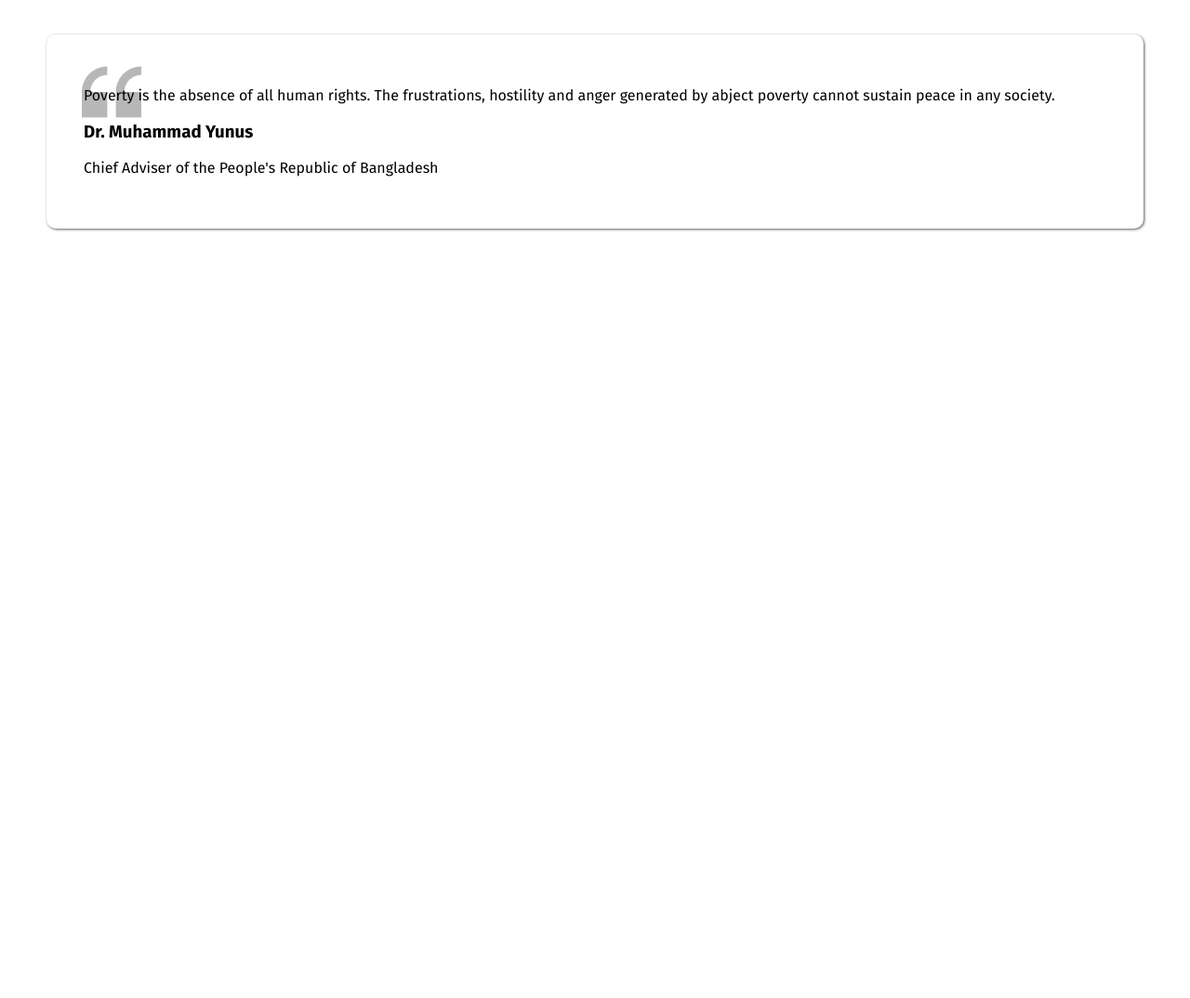
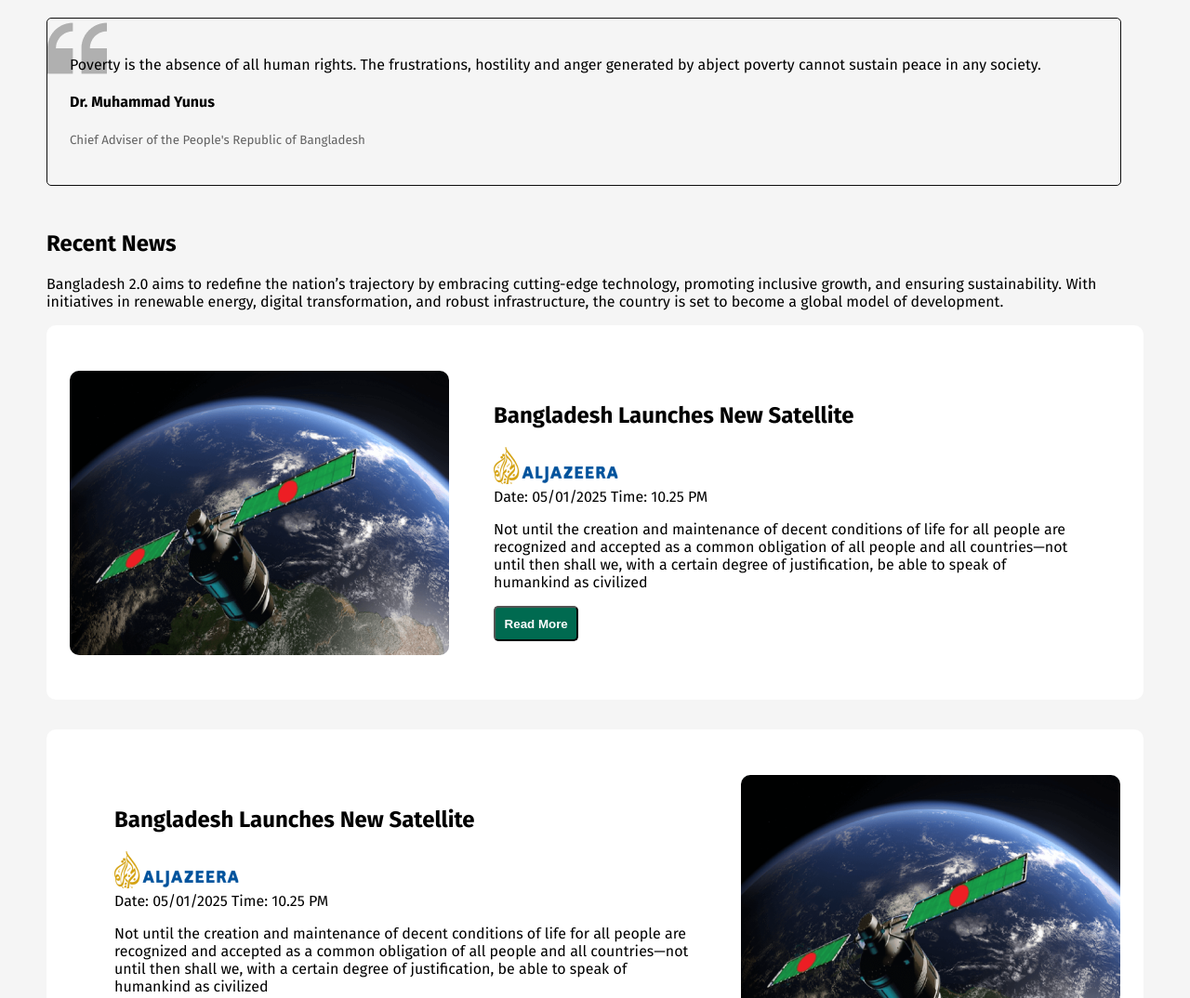
Before and after one commit to zingrin/Bangladesh-2.0, a plain HTML site: page index.html in a window 1280 px wide. Shown: the part 1064-2138 px from the top of the page at 93% size. Before the commit the page ends 1350 px from the top, so only its background shows below. Drawn offline with Linux system fonts and the light colour scheme.

Commit message:
new select added

```diff
--- a/index.html
+++ b/index.html
@@ -59,13 +59,67 @@
     </div>
 </div>
    </section>
-   <section class="quote-cointainer">
-    <p>Poverty is the absence of all human rights. The frustrations, hostility and anger generated by abject poverty cannot sustain peace in any society.
+   <section id="quts">
+    <div class="quts_container">
 
-    </p>
-    <h3>Dr. Muhammad Yunus</h3>
-    <p>Chief Adviser of the People's Republic of Bangladesh</p>
-   </section>
+            <p>Poverty is the absence of all human rights. The frustrations, hostility and anger generated by abject poverty cannot sustain peace in any society.</p>
+
+        <h4>Dr. Muhammad Yunus</h4>
+        <p><small>Chief Adviser of the People's Republic of Bangladesh</small></p>
+    </div>
+</section>
+
+   <section id="recent_news">
+    <h1>Recent News</h1>
+    <p>Bangladesh 2.0 aims to redefine the nation’s trajectory by embracing cutting-edge technology, promoting inclusive growth, and ensuring sustainability. With initiatives in renewable energy, digital transformation, and robust infrastructure, the country is set to become a global model of development.</p>
+
+    <div class="box">
+        <img src="./assets/satelite.png" alt="setelite">
+        <div class="box_content">
+            <h1>Bangladesh Launches New Satellite</h1>
+            <img src="./assets/al-jazeera.png" alt="">
+            <div class="time">
+                <time >Date: 05/01/2025</time>
+                <time>Time: 10.25 PM</time>
+            </div>
+            <p>Not until the creation and maintenance of decent conditions of life for all people are recognized and accepted as a common obligation of all people and all countries—not until then shall we,
+                with a certain degree of justification, be able to speak of humankind as civilized</p>
+            <button class="btn">Read More</button>
+        </div>
+    </div>
+    <div class="box">
+
+        <div class="box_content">
+
+            <h1>Bangladesh Launches New Satellite</h1>
+            <img src="./assets/al-jazeera.png" alt="">
+            <div class="time">
+                <time >Date: 05/01/2025</time>
+                <time>Time: 10.25 PM</time>
+            </div>
+            <p>Not until the creation and maintenance of decent conditions of life for all people are recognized and accepted as a common obligation of all people and all countries—not until then shall we,
+                with a certain degree of justification, be able to speak of humankind as civilized</p>
+            <button class="btn">Read More</button>
+        </div>
+        <img src="./assets/satelite.png" alt="">
+    </div>
+    <div class="box">
+        <img src="./assets/satelite.png" alt="setelite">
+        <div class="box_content">
+            <h1>Bangladesh Launches New Satellite</h1>
+            <img src="./assets/al-jazeera.png" alt="">
+            <div class="time">
+                <time >Date: 05/01/2025</time>
+                <time>Time: 10.25 PM</time>
+            </div>
+            <p>Not until the creation and maintenance of decent conditions of life for all people are recognized and accepted as a common obligation of all people and all countries—not until then shall we,
+                with a certain degree of justification, be able to speak of humankind as civilized</p>
+            <button class="btn">Read More</button>
+        </div>
+    </div>
+
+</section>
+
  </main>
 </body>
 </html>
--- a/style.css
+++ b/style.css
@@ -1,9 +1,26 @@
-.container{
+
+body{
+    font-family: "Fira Sans", serif;
     width: 1180px;
     margin: auto;
+    background: #F5F5F5;
 }
-body{
-    font-family: "Fira Sans", serif;
+.btn{
+    background-color: #006A50;
+    padding: 0.6rem;
+    color: white;
+    border-radius: 5px;
+    outline: none;
+    border: nonegit;
+    transition: all 0.3s ease-in;
+    font-weight: bolder;
+}
+.btn:hover{
+background-color: #FFC239;
+outline: none;
+border: none;
+cursor: pointer;
+color: blue;
 }
 nav{display: flex;
     justify-content: space-between;
@@ -58,6 +75,31 @@ nav{display: flex;
     margin: 30px 0;
 
 }
+#quts {
+    margin-bottom: 48px;
+  }
+  #quts .quts_container {
+    border:  1px solid #0e0e0e;
+    padding: 24px;
+    margin-right: 24px;
+    border-radius: 5px;
+  }
+  #quts .quts_container{
+    background-image: url("../assets/quote-bg.png");
+    background-repeat: no-repeat;
+    background-position: top left;
+  }
+  #quts .quts_container .bgimag p {
+    opacity: 0.8;
+    margin-bottom:16px;
+  }
+  #quts .quts_container h4 {
+    font-weight: bolder;
+    font-size: 16px;
+  }
+  #quts .quts_container p small {
+    opacity: 0.6;}
+
 .vision-card{
     background-color: #D5E1F5;
     padding: 40px;
@@ -86,12 +128,23 @@ nav{display: flex;
     background-color: #F7EBCF;
 
 }
-.quote-cointainer{
-    box-shadow: 1px 1px 3px #000000a7;
-padding: 40px;
+
+
+.box{
+    display: flex;
+    align-items: center;
+    justify-content: space-between;
+    padding: 25px;
+    background-color: white;
+    margin-bottom: 32px;
+    border-radius: 10px;
+}
+.box_content{
+  padding: 38px 48px;
+  border-radius: 10px;
+
+}
+
+.box img{
 border-radius: 10px;
-margin: 40px 0;
-background: url("./assets/quote-bg.png");
-background-repeat: no-repeat;
-background-position: 38px 30px;
 }
```
